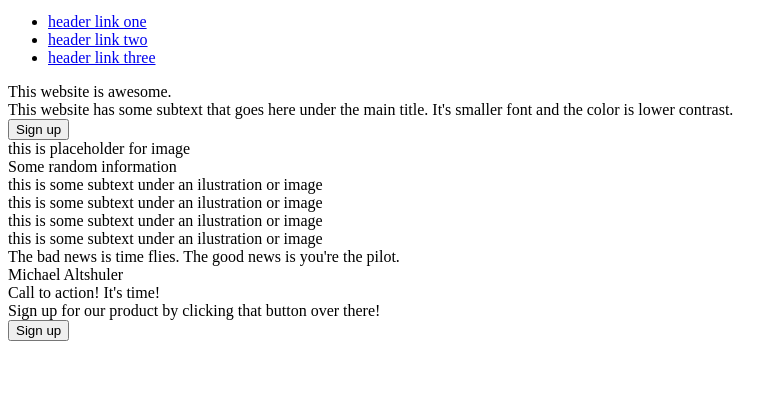
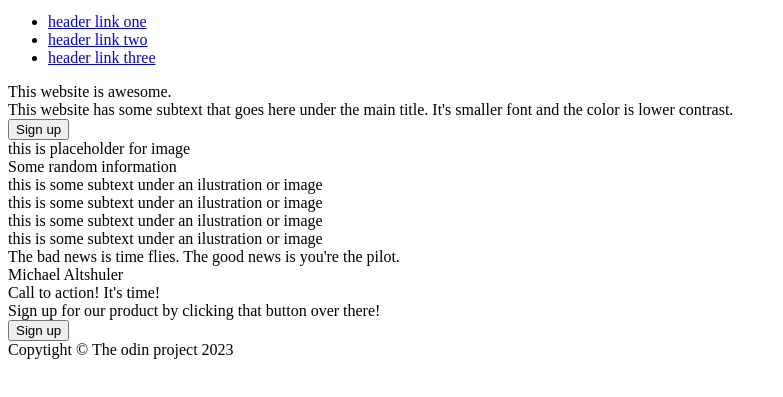
Before and after one commit to Murkis9123/landing-page, a plain HTML site: page index.html in a window 1280 px wide. Shown: the part 29-426 px from the top of the page, without its empty margins (0-783 px from the left). Drawn offline with Linux system fonts and the light colour scheme.

Commit message:
add footer

```diff
--- a/index.html
+++ b/index.html
@@ -71,5 +71,8 @@
         <button class="button-two">Sign up</button>
    </div>
 
+   <div class="footer">
+    Copytight © The odin project 2023
+   </div>
 </body>
 </html>
```
